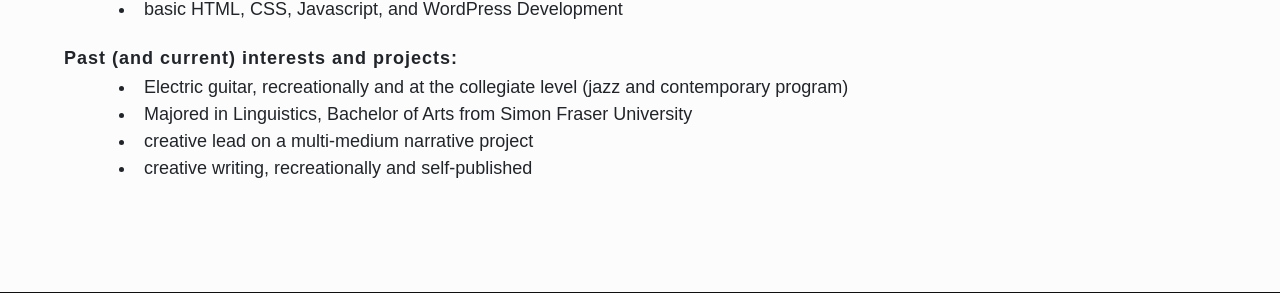
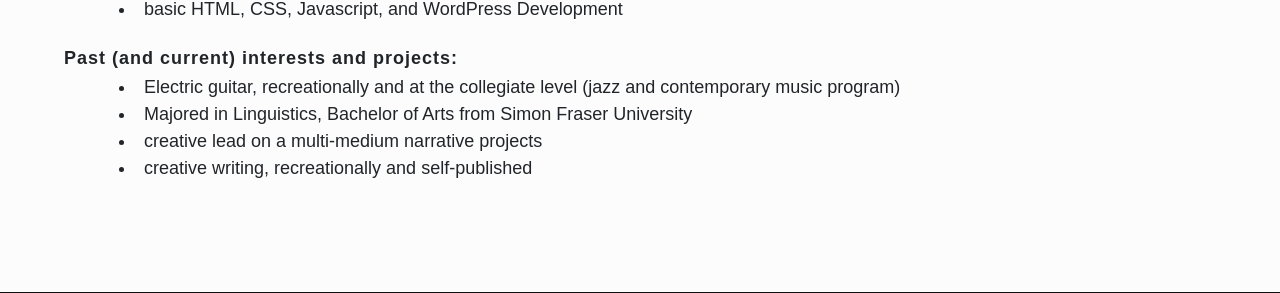
Before and after one commit to carissas086/agane, a PHP site: page / in a window 1280 px wide; the page is wider, and only the part inside the window is pictured. Shown: the part 3361-3654 px from the top of that part. Run offline with PHP 8.4, Linux system fonts and the light colour scheme; some web fonts are replaced.

Commit message:
Update index.php

```diff
--- a/index.php
+++ b/index.php
@@ -60,9 +60,9 @@
                     </ul>
                     <p class="about-subhead">Past (and current) interests and projects:</p>
                     <ul class="li-indent bullets">
-                        <li>Electric guitar, recreationally and at the collegiate level (jazz and contemporary program)</li>
+                        <li>Electric guitar, recreationally and at the collegiate level (jazz and contemporary music program)</li>
                         <li>Majored in Linguistics, Bachelor of Arts from Simon Fraser University</li>
-                        <li>creative lead on a multi-medium narrative project</li>
+                        <li>creative lead on a multi-medium narrative projects</li>
                         <li>creative writing, recreationally and self-published</li>
                     </ul>
                 </div>
```
